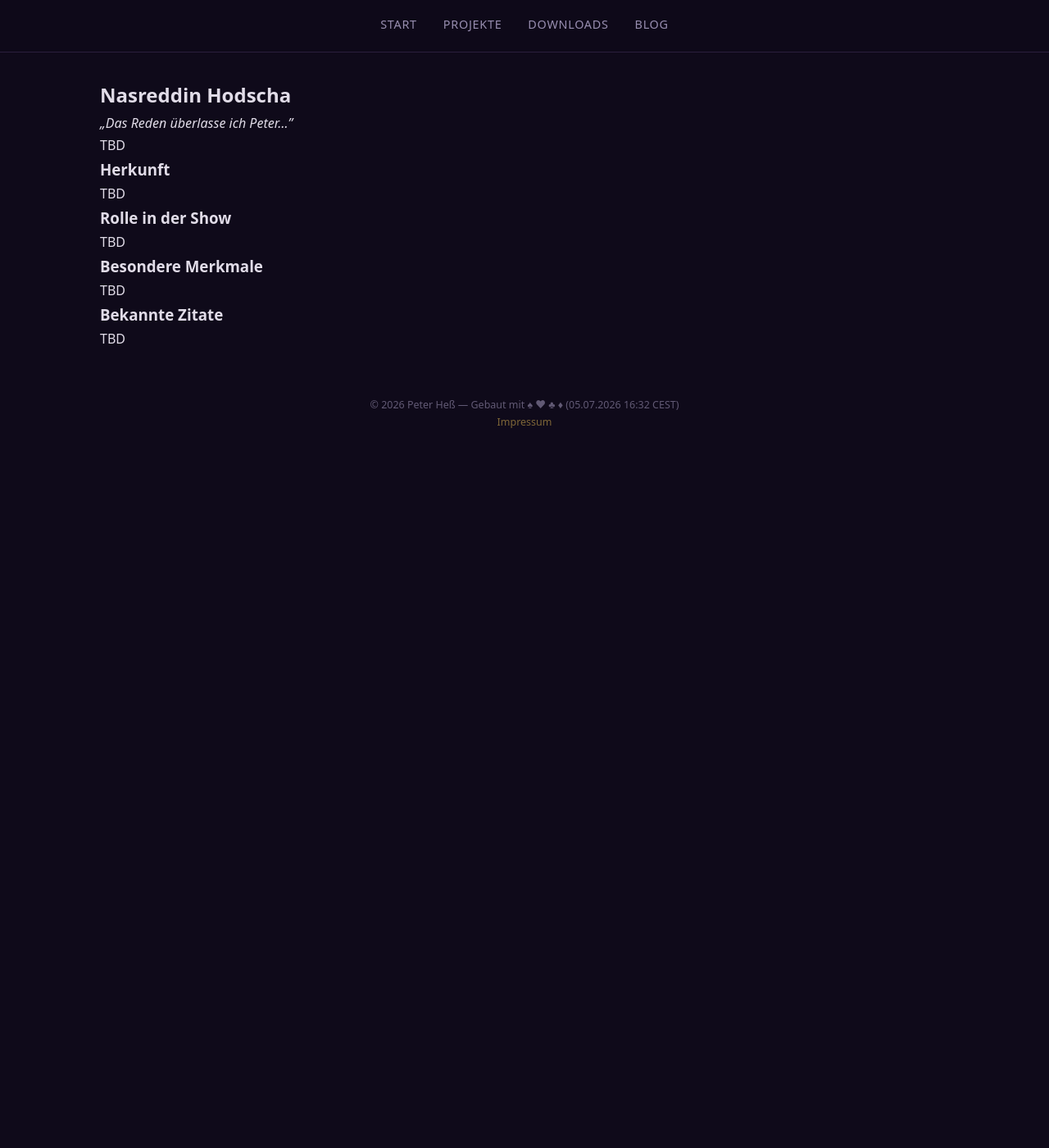
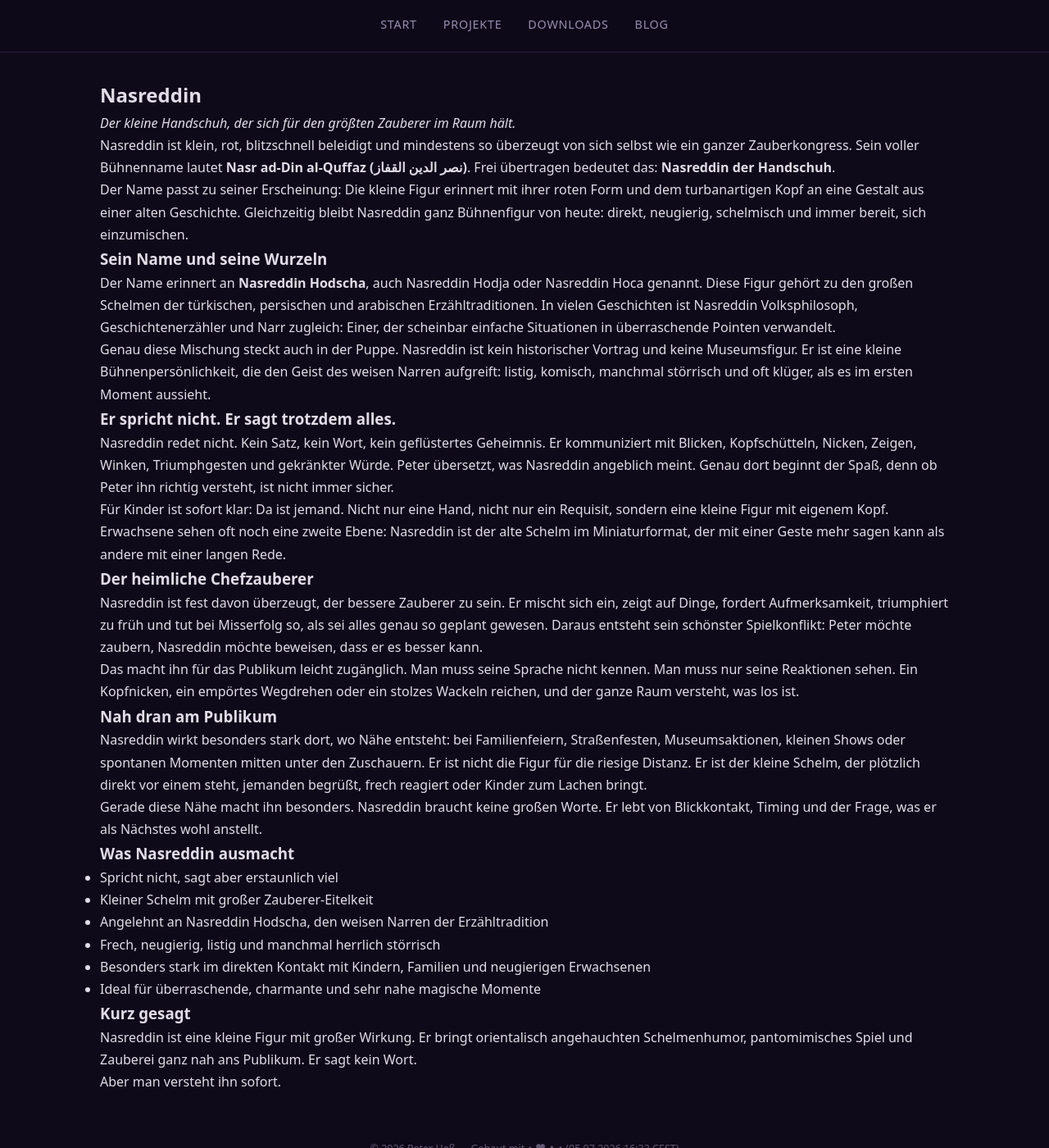
Before and after one commit to hesspet/Zauberhaft, a Jekyll site: the page built from _puppen/nasreddin.md, in a window 1280 px wide and 1400 px high. Shown: the whole window at 82% size. Built offline with Jekyll 4.4.1, drawn with Linux system fonts in a browser that asks for light colours.

Commit message:
nasreddin.md überarbeitet

```diff
--- a/_puppen/nasreddin.md
+++ b/_puppen/nasreddin.md
@@ -1,28 +1,53 @@
 ---
 name: Nasreddin
-kurztext: Ein Handschuh der zur Puppe wird und meint er wäre der größte Zauberer der Welt.
+kurztext: "Kleiner Schelm, große Gesten: Nasreddin zaubert stumm, frech und ganz nah am Publikum."
 passbild: /assets/puppen/passbilder/nasreddin.jpg
 reihenfolge: 1
 ---
 
-## Nasreddin Hodscha
+## Nasreddin
 
-*„Das Reden überlasse ich Peter..."*
+*Der kleine Handschuh, der sich für den größten Zauberer im Raum hält.*
 
-TBD
+Nasreddin ist klein, rot, blitzschnell beleidigt und mindestens so überzeugt von sich selbst wie ein ganzer Zauberkongress. Sein voller Bühnenname lautet **Nasr ad-Din al-Quffaz (نصر الدين القفاز)**. Frei übertragen bedeutet das: **Nasreddin der Handschuh**.
 
-### Herkunft
+Der Name passt zu seiner Erscheinung: Die kleine Figur erinnert mit ihrer roten Form und dem turbanartigen Kopf an eine Gestalt aus einer alten Geschichte. Gleichzeitig bleibt Nasreddin ganz Bühnenfigur von heute: direkt, neugierig, schelmisch und immer bereit, sich einzumischen.
 
-TBD
+### Sein Name und seine Wurzeln
 
-### Rolle in der Show
+Der Name erinnert an **Nasreddin Hodscha**, auch Nasreddin Hodja oder Nasreddin Hoca genannt. Diese Figur gehört zu den großen Schelmen der türkischen, persischen und arabischen Erzähltraditionen. In vielen Geschichten ist Nasreddin Volksphilosoph, Geschichtenerzähler und Narr zugleich: Einer, der scheinbar einfache Situationen in überraschende Pointen verwandelt.
 
-TBD
+Genau diese Mischung steckt auch in der Puppe. Nasreddin ist kein historischer Vortrag und keine Museumsfigur. Er ist eine kleine Bühnenpersönlichkeit, die den Geist des weisen Narren aufgreift: listig, komisch, manchmal störrisch und oft klüger, als es im ersten Moment aussieht.
 
-### Besondere Merkmale
+### Er spricht nicht. Er sagt trotzdem alles.
 
-TBD
+Nasreddin redet nicht. Kein Satz, kein Wort, kein geflüstertes Geheimnis. Er kommuniziert mit Blicken, Kopfschütteln, Nicken, Zeigen, Winken, Triumphgesten und gekränkter Würde. Peter übersetzt, was Nasreddin angeblich meint. Genau dort beginnt der Spaß, denn ob Peter ihn richtig versteht, ist nicht immer sicher.
 
-### Bekannte Zitate
+Für Kinder ist sofort klar: Da ist jemand. Nicht nur eine Hand, nicht nur ein Requisit, sondern eine kleine Figur mit eigenem Kopf. Erwachsene sehen oft noch eine zweite Ebene: Nasreddin ist der alte Schelm im Miniaturformat, der mit einer Geste mehr sagen kann als andere mit einer langen Rede.
 
-TBD
+### Der heimliche Chefzauberer
+
+Nasreddin ist fest davon überzeugt, der bessere Zauberer zu sein. Er mischt sich ein, zeigt auf Dinge, fordert Aufmerksamkeit, triumphiert zu früh und tut bei Misserfolg so, als sei alles genau so geplant gewesen. Daraus entsteht sein schönster Spielkonflikt: Peter möchte zaubern, Nasreddin möchte beweisen, dass er es besser kann.
+
+Das macht ihn für das Publikum leicht zugänglich. Man muss seine Sprache nicht kennen. Man muss nur seine Reaktionen sehen. Ein Kopfnicken, ein empörtes Wegdrehen oder ein stolzes Wackeln reichen, und der ganze Raum versteht, was los ist.
+
+### Nah dran am Publikum
+
+Nasreddin wirkt besonders stark dort, wo Nähe entsteht: bei Familienfeiern, Straßenfesten, Museumsaktionen, kleinen Shows oder spontanen Momenten mitten unter den Zuschauern. Er ist nicht die Figur für die riesige Distanz. Er ist der kleine Schelm, der plötzlich direkt vor einem steht, jemanden begrüßt, frech reagiert oder Kinder zum Lachen bringt.
+
+Gerade diese Nähe macht ihn besonders. Nasreddin braucht keine großen Worte. Er lebt von Blickkontakt, Timing und der Frage, was er als Nächstes wohl anstellt.
+
+### Was Nasreddin ausmacht
+
+- Spricht nicht, sagt aber erstaunlich viel
+- Kleiner Schelm mit großer Zauberer-Eitelkeit
+- Angelehnt an Nasreddin Hodscha, den weisen Narren der Erzähltradition
+- Frech, neugierig, listig und manchmal herrlich störrisch
+- Besonders stark im direkten Kontakt mit Kindern, Familien und neugierigen Erwachsenen
+- Ideal für überraschende, charmante und sehr nahe magische Momente
+
+### Kurz gesagt
+
+Nasreddin ist eine kleine Figur mit großer Wirkung. Er bringt orientalisch angehauchten Schelmenhumor, pantomimisches Spiel und Zauberei ganz nah ans Publikum. Er sagt kein Wort.
+
+Aber man versteht ihn sofort.
```
